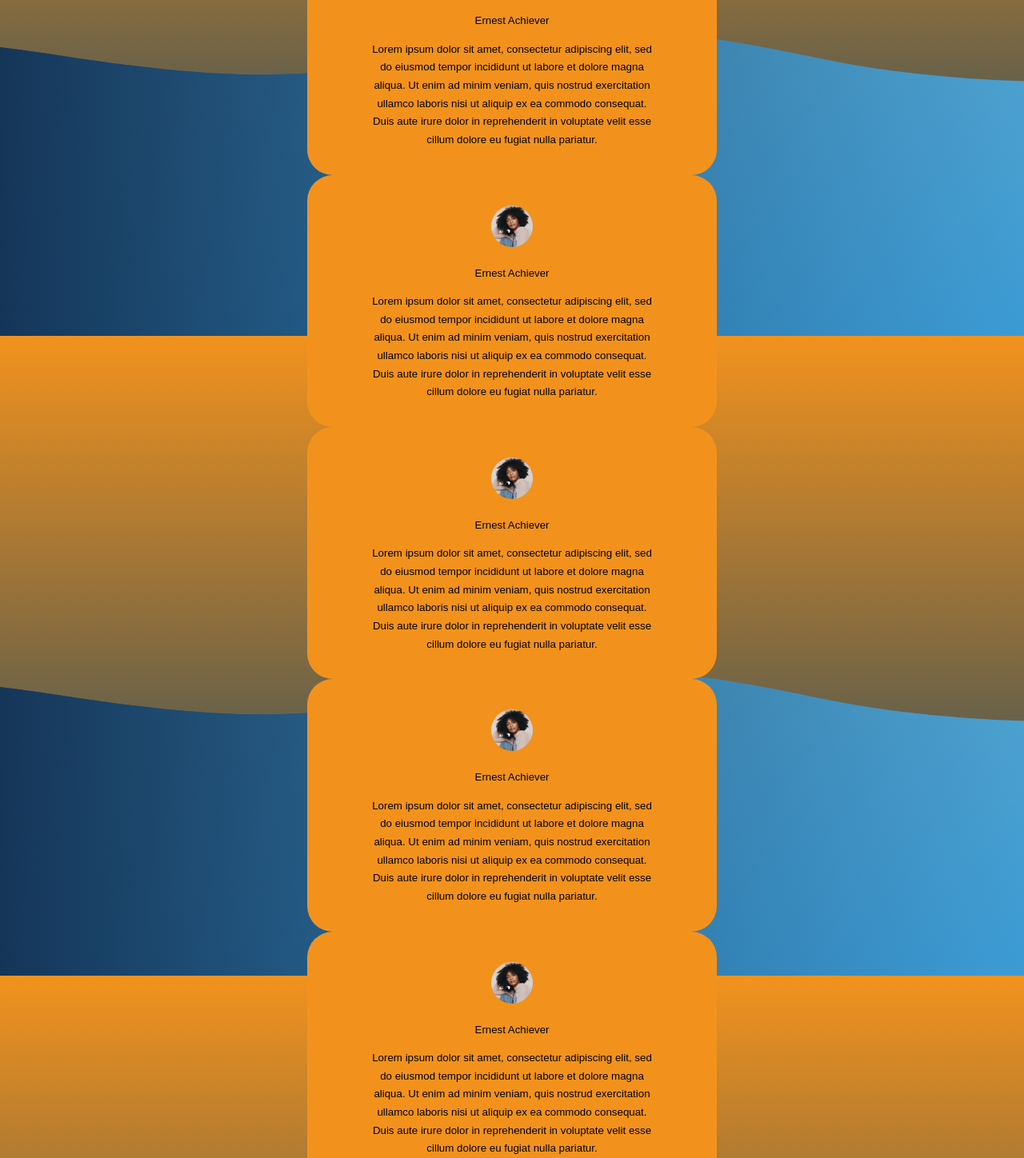
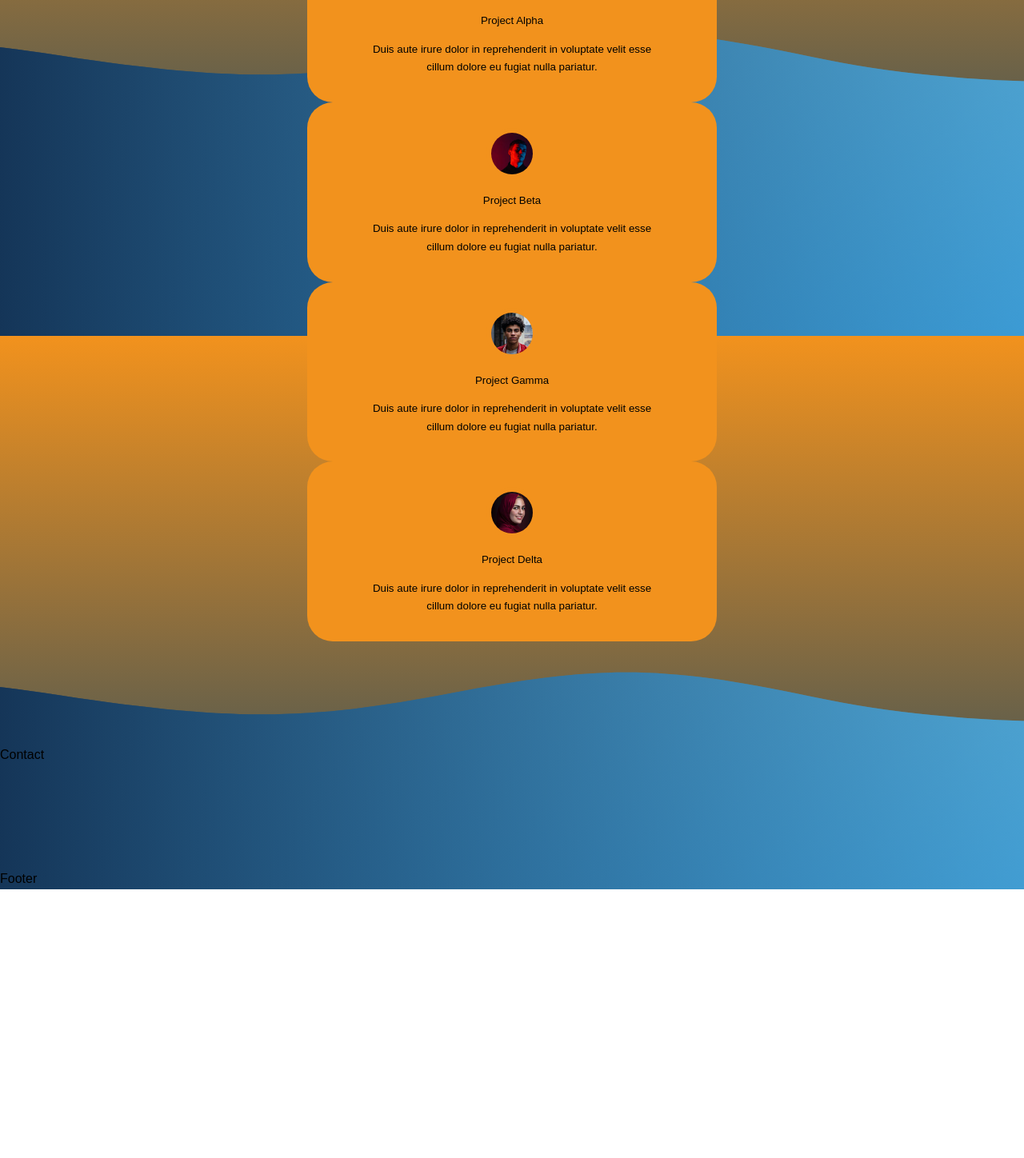
Before and after one commit to imBadAlpha/my-website, a React (Create React App) app: page / in a window 1280 px wide. Shown: the part 4380-5828 px from the top of the page at 80% size. After the commit the page ends 5492 px from the top, so only its background shows below. Built offline with nearby package versions, Linux system fonts and the light colour scheme; a web font is replaced by a local one.

Commit message:
Tidying up the testimonials component

```diff
--- a/src/components/testimonials/Testimonials.jsx
+++ b/src/components/testimonials/Testimonials.jsx
@@ -1,6 +1,32 @@
 import React from 'react'
 import './testimonials.css'
 import AVTR1 from '../../assets/images/avatar1.jpg'
+import AVTR2 from '../../assets/images/avatar2.jpg'
+import AVTR3 from '../../assets/images/avatar3.jpg'
+import AVTR4 from '../../assets/images/avatar4.jpg'
+
+const data = [
+  {
+    avatar: AVTR1,
+    name: "Project Alpha",
+    review: 'Duis aute irure dolor in reprehenderit in voluptate velit esse cillum dolore eu fugiat nulla pariatur. '
+  },
+  {
+    avatar: AVTR2,
+    name: "Project Beta",
+    review: 'Duis aute irure dolor in reprehenderit in voluptate velit esse cillum dolore eu fugiat nulla pariatur. '
+  },
+  {
+    avatar: AVTR3,
+    name: "Project Gamma",
+    review: 'Duis aute irure dolor in reprehenderit in voluptate velit esse cillum dolore eu fugiat nulla pariatur. '
+  },
+  {
+    avatar: AVTR4,
+    name: "Project Delta",
+    review: 'Duis aute irure dolor in reprehenderit in voluptate velit esse cillum dolore eu fugiat nulla pariatur. '
+  },
+]
 
 const Testimonials = () => {
   return (
@@ -9,70 +35,22 @@ const Testimonials = () => {
       <h2>Testimonials</h2>
 
       <div className='container testimonials__container'>
-        <article className='testimonials'>
-          <div className='client__avatar'>
-            <img src={AVTR1} alt="avatar 1" />
-          </div>
-          <h5 className='client__name'>Ernest Achiever</h5>
-          <small className='client__review'>
-            Lorem ipsum dolor sit amet, consectetur adipiscing elit, sed do eiusmod tempor incididunt ut
-            labore et dolore magna aliqua. Ut enim ad minim veniam, quis nostrud exercitation ullamco laboris
-            nisi ut aliquip ex ea commodo consequat. Duis aute irure dolor in reprehenderit in voluptate
-            velit esse cillum dolore eu fugiat nulla pariatur.
-          </small>
-        </article>
+        {
+          data.map(({avatar, name, review}, index) => {
+            return (
+              <article className='testimonials' key={index}>
+                <div className='client__avatar'>
+                  <img src={avatar} alt={`Avatar ${index+1}`}/>
+                </div>
+                <h5 className='client__name'>{name}</h5>
+                <small className='client__review'>
+                  {review}
+                </small>
+              </article>
+            )
+          })
+        }
 
-        <article className='testimonials'>
-          <div className='client__avatar'>
-            <img src={AVTR1} alt="avatar 1" />
-          </div>
-          <h5 className='client__name'>Ernest Achiever</h5>
-          <small className='client__review'>
-            Lorem ipsum dolor sit amet, consectetur adipiscing elit, sed do eiusmod tempor incididunt ut
-            labore et dolore magna aliqua. Ut enim ad minim veniam, quis nostrud exercitation ullamco laboris
-            nisi ut aliquip ex ea commodo consequat. Duis aute irure dolor in reprehenderit in voluptate
-            velit esse cillum dolore eu fugiat nulla pariatur.
-          </small>
-        </article>
-
-        <article className='testimonials'>
-          <div className='client__avatar'>
-            <img src={AVTR1} alt="avatar 1" />
-          </div>
-          <h5 className='client__name'>Ernest Achiever</h5>
-          <small className='client__review'>
-            Lorem ipsum dolor sit amet, consectetur adipiscing elit, sed do eiusmod tempor incididunt ut
-            labore et dolore magna aliqua. Ut enim ad minim veniam, quis nostrud exercitation ullamco laboris
-            nisi ut aliquip ex ea commodo consequat. Duis aute irure dolor in reprehenderit in voluptate
-            velit esse cillum dolore eu fugiat nulla pariatur.
-          </small>
-        </article>
-
-        <article className='testimonials'>
-          <div className='client__avatar'>
-            <img src={AVTR1} alt="avatar 1" />
-          </div>
-          <h5 className='client__name'>Ernest Achiever</h5>
-          <small className='client__review'>
-            Lorem ipsum dolor sit amet, consectetur adipiscing elit, sed do eiusmod tempor incididunt ut
-            labore et dolore magna aliqua. Ut enim ad minim veniam, quis nostrud exercitation ullamco laboris
-            nisi ut aliquip ex ea commodo consequat. Duis aute irure dolor in reprehenderit in voluptate
-            velit esse cillum dolore eu fugiat nulla pariatur.
-          </small>
-        </article>
-
-        <article className='testimonials'>
-          <div className='client__avatar'>
-            <img src={AVTR1} alt="avatar 1" />
-          </div>
-          <h5 className='client__name'>Ernest Achiever</h5>
-          <small className='client__review'>
-            Lorem ipsum dolor sit amet, consectetur adipiscing elit, sed do eiusmod tempor incididunt ut
-            labore et dolore magna aliqua. Ut enim ad minim veniam, quis nostrud exercitation ullamco laboris
-            nisi ut aliquip ex ea commodo consequat. Duis aute irure dolor in reprehenderit in voluptate
-            velit esse cillum dolore eu fugiat nulla pariatur.
-          </small>
-        </article>
       </div>
     </section>
   )
```
